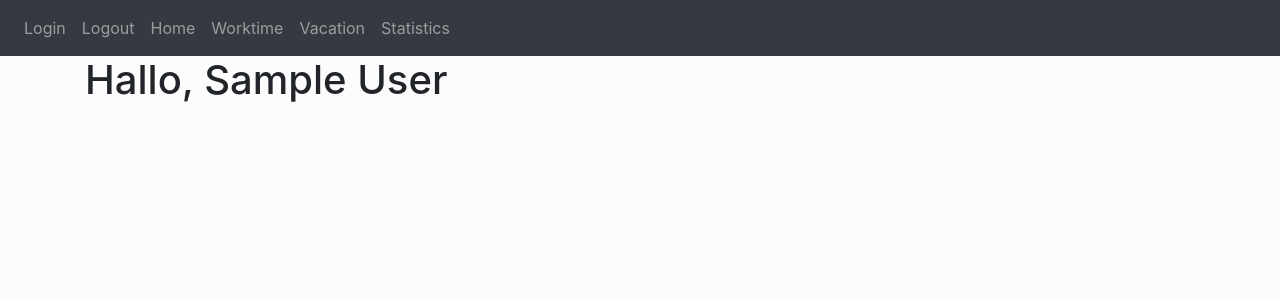
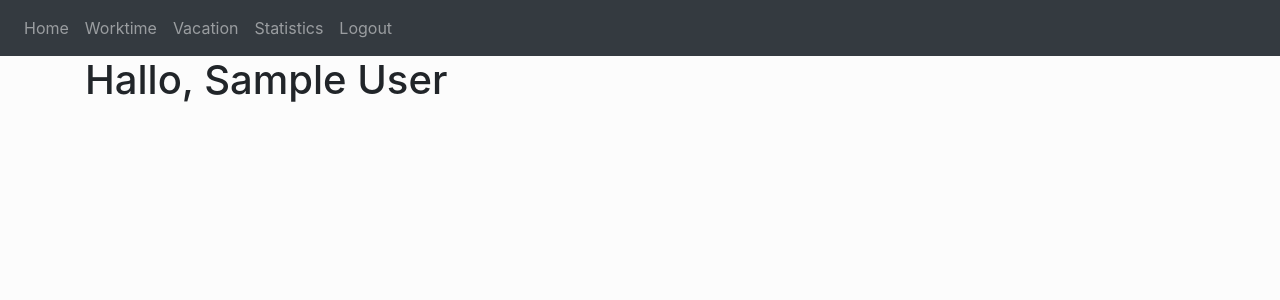
Before and after one commit to ivteit00/STC_CODE, a Flask app: page /home in a window 1280 px wide. Shown: the top 300 px of the page. Run offline with Flask 2, Linux system fonts and the light colour scheme; the visitor is signed in with stand-in values (Sample User, id 1); some libraries are stand-ins or nearby versions.

Commit message:
work on navbar

```diff
--- a/app/auth.py
+++ b/app/auth.py
@@ -33,7 +33,7 @@ def login():
         else:
             flash('Email does not exist.', category='danger')
 
-    return render_template('login.html')
+    return render_template('login.html', user=current_user)
 
 
 @auth.route('/logout')
--- a/app/templates/base.html
+++ b/app/templates/base.html
@@ -18,12 +18,15 @@
         </button>
         <div class="collapse navbar-collapse" id="navbar">
             <div class="navbar-nav">
-                <a class="nav-item nav-link" id="login" href="/login">Login</a>
-                <a class="nav-item nav-link" id="logout" href="/logout">Logout</a>
+                {% if user.is_authenticated %}
                 <a class="nav-item nav-link" id="home" href="/home">Home</a>
                 <a class="nav-item nav-link" id="wortime" href="/worktime">Worktime</a>
                 <a class="nav-item nav-link" id="vacation">Vacation</a>
                 <a class="nav-item nav-link" id="statistics">Statistics</a>
+                <a class="nav-item nav-link" id="logout" href="/logout">Logout</a>
+                {% else %}
+                <a class="nav-item nav-link" id="login" href="{{url_for('auth.login')}}">Login</a>
+                {% endif %}
             </div>
         </div>
     </nav>
--- a/app/views.py
+++ b/app/views.py
@@ -17,7 +17,7 @@ views = Blueprint('views', __name__)
 @views.route('/home')
 @login_required
 def home():
-    return render_template('home.html', full_name=session.get('full_name'))
+    return render_template('home.html', full_name=session.get('full_name'), user=current_user)
 
 
 @views.route('/worktime', methods=['GET', 'POST'])
@@ -40,7 +40,7 @@ def worktime():
         print(worktime_in_minutes, "minutes")
         print(worktime_in_hours, "hours")
 
-    return render_template('worktime.html')
+    return render_template('worktime.html', user=current_user)
 
 
 # MA-statistic-viewfunction
```
